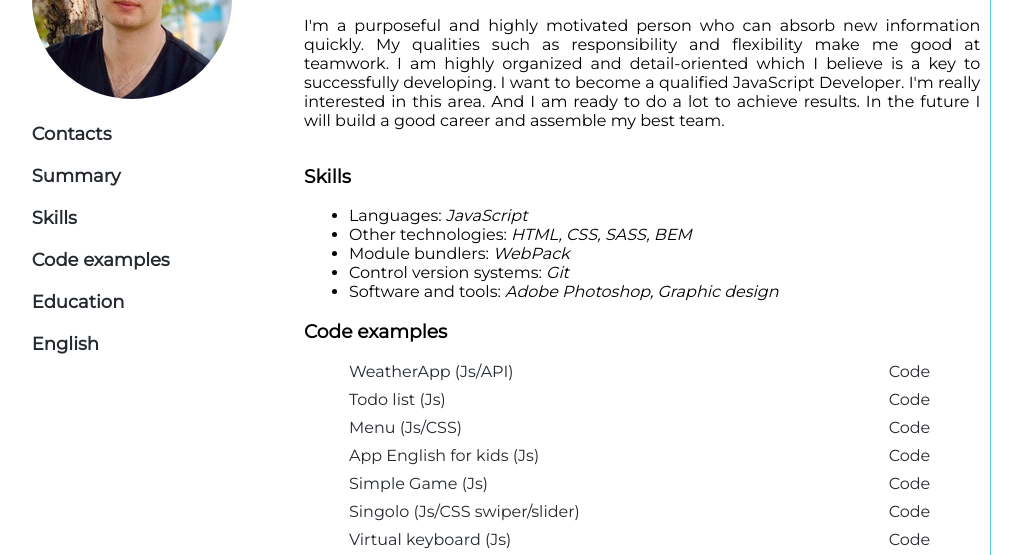
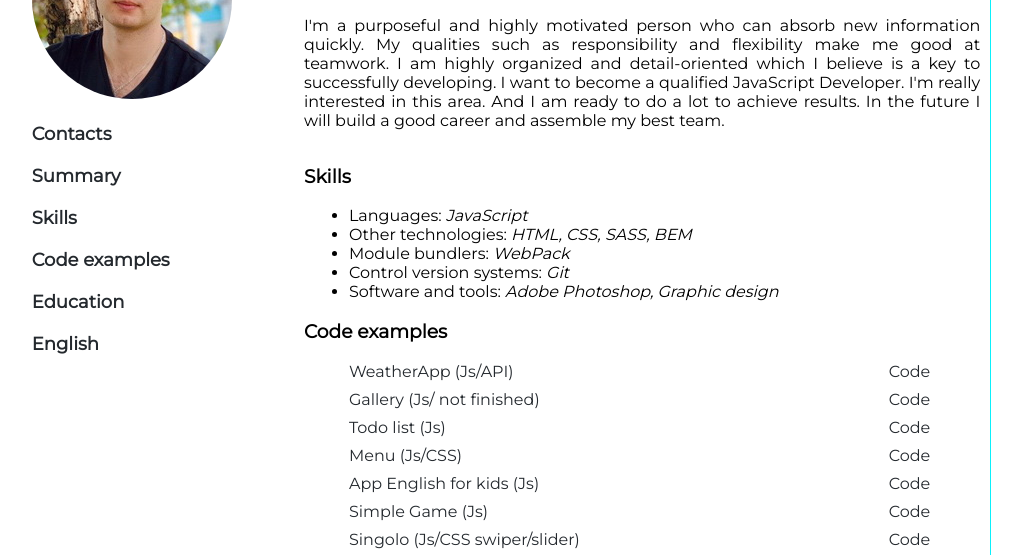
Before and after one commit to ZakharovOwl/Portfolio, a plain HTML site: page index.html in a window 1280 px wide. Shown: the part 233-788 px from the top of the page, without its empty margins (151-1173 px from the left). Drawn offline with Linux system fonts and the light colour scheme.

Commit message:
feat: add gallery

```diff
--- a/index.html
+++ b/index.html
@@ -62,6 +62,12 @@
             <li class="code-examples-li">
               <a class="inline-text-link" href="https://zakharovowl.github.io/WeatherApp/" target="_blank">WeatherApp (Js/API)</a>
               <a class="inline-text-link inline-text-link-git" href="https://github.com/ZakharovOwl/WeatherApp" target="_blank">
+                Code</a>
+            </li>
+
+            <li class="code-examples-li">
+              <a class="inline-text-link" href="https://zakharovowl.github.io/galleryJS/" target="_blank">Gallery (Js/ not finished)</a>
+              <a class="inline-text-link inline-text-link-git" href="https://github.com/ZakharovOwl/galleryJS" target="_blank">
                 Code</a>
             </li>
 
```
